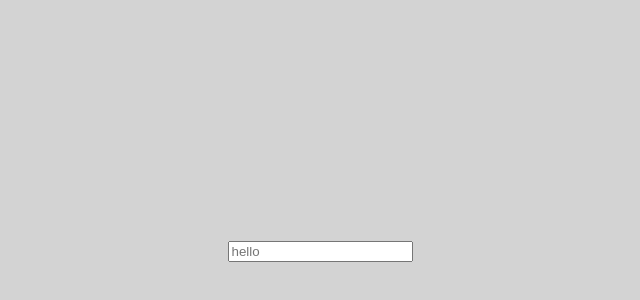
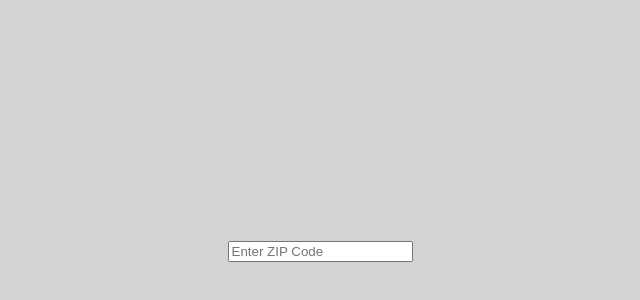
Before and after one commit to Michael-Loren/zip-finder, a React (Create React App) app: page / in a window 1280 px wide. Shown: the part 136-436 px from the top of the page, without its empty margins (320-960 px from the left). Built offline with nearby package versions, Linux system fonts and the light colour scheme.

Commit message:
fix event lag

```diff
--- a/src/App.js
+++ b/src/App.js
@@ -3,14 +3,12 @@ import "./App.css";
 import React, { useState } from "react";
 
 function UserQuery(props) {
-  const { setZipcodeFromApp, setApiList, zipcode } = props;
+  const {setApiList} = props;
 
-  // const setZipcode = props.setZipcodeFromApp; same as previous
   function onChange(event) {
     if (event.target.value.length === 5) {
       //zipcodes can only be 5 digits
-      setZipcodeFromApp(event.target.value);
-      fetch(`http://ctp-zip-api.herokuapp.com/zip/${zipcode}`).then(
+      fetch(`http://ctp-zip-api.herokuapp.com/zip/${event.target.value}`).then(
         (response) => {
           response
             .json()
@@ -38,7 +36,9 @@ function OutputContainer(props) {
       <ul>
         {apiList.map((i) => (
           <li>
-            <dt>{i.LocationText}, {i.Zipcode}</dt>
+            <dt>
+              {i.LocationText}, {i.Zipcode}
+            </dt>
             <dd>Population Est. {i.EstimatedPopulation}</dd>
             <dd>Latitude: {i.Lat}</dd>
             <dd>Longitude: {i.Long}</dd>
@@ -52,15 +52,12 @@ function OutputContainer(props) {
 
 function App() {
   const [apiList, setApiList] = useState([]);
-  const [zipcode, setZipcode] = useState();
   return (
     <div className="App">
       <header className="App-header">
         <UserQuery
-          placeholder="hello"
-          setZipcodeFromApp={setZipcode}
+          placeholder="Enter ZIP Code"
           setApiList={setApiList}
-          zipcode={zipcode}
         />
 
         <OutputContainer apiList={apiList} />
```
